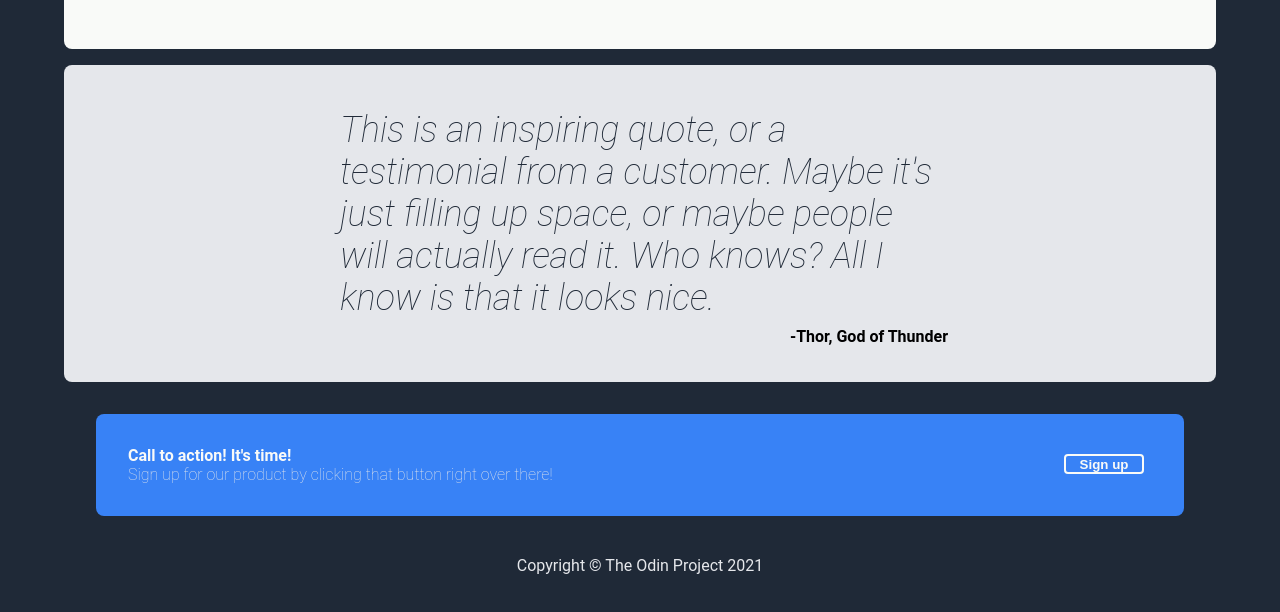
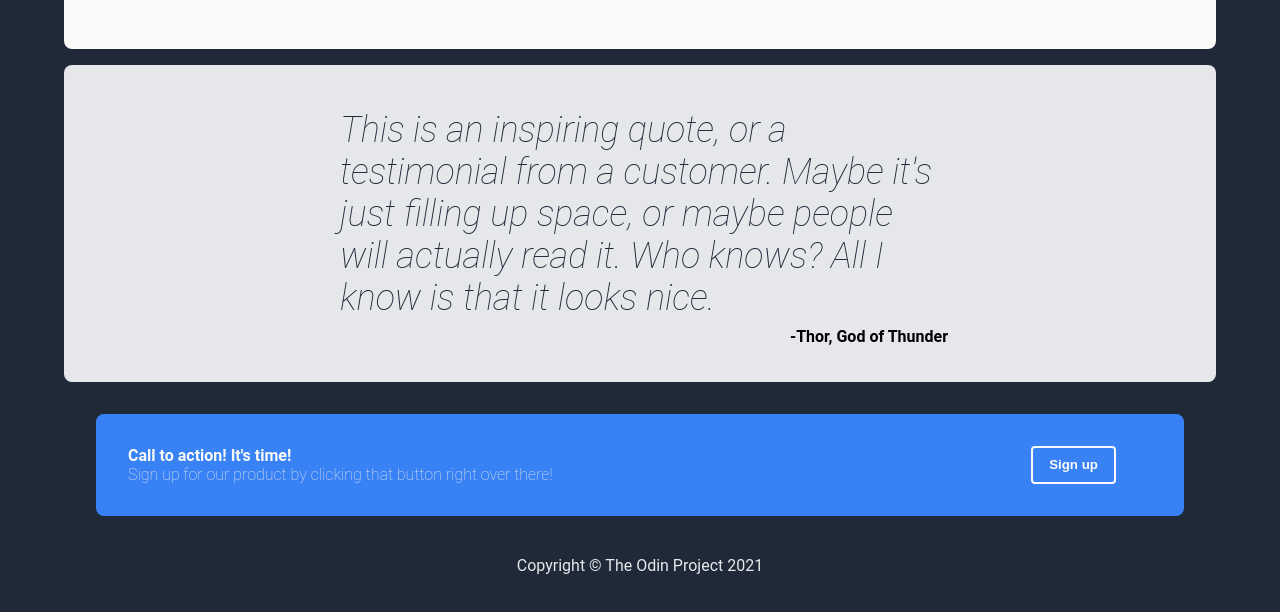
Before and after one commit to Keenan-B/landing-page, a plain HTML site: page index.html in a window 1280 px wide. Shown: the part 738-1350 px from the top of the page. Drawn offline with Linux system fonts and the light colour scheme.

Commit message:
Move button2 margin

```diff
--- a/style.css
+++ b/style.css
@@ -114,6 +114,8 @@ body {
     padding: 36px;
     flex-flow: column wrap;
     align-items: center;
+    justify-content: center;
+    padding-bottom: 36px;
 }
 
 .quotemain {
@@ -176,9 +178,9 @@ body {
     border-color: #F9FAF8;
     border-style: solid;
     border-radius: 4px;
-    width: 80px;
-    height: 20px;
-    margin: 8px;
+    padding: 4px 16px;
+    margin-right: 36px;
+
 }
 
 .footer {
```
